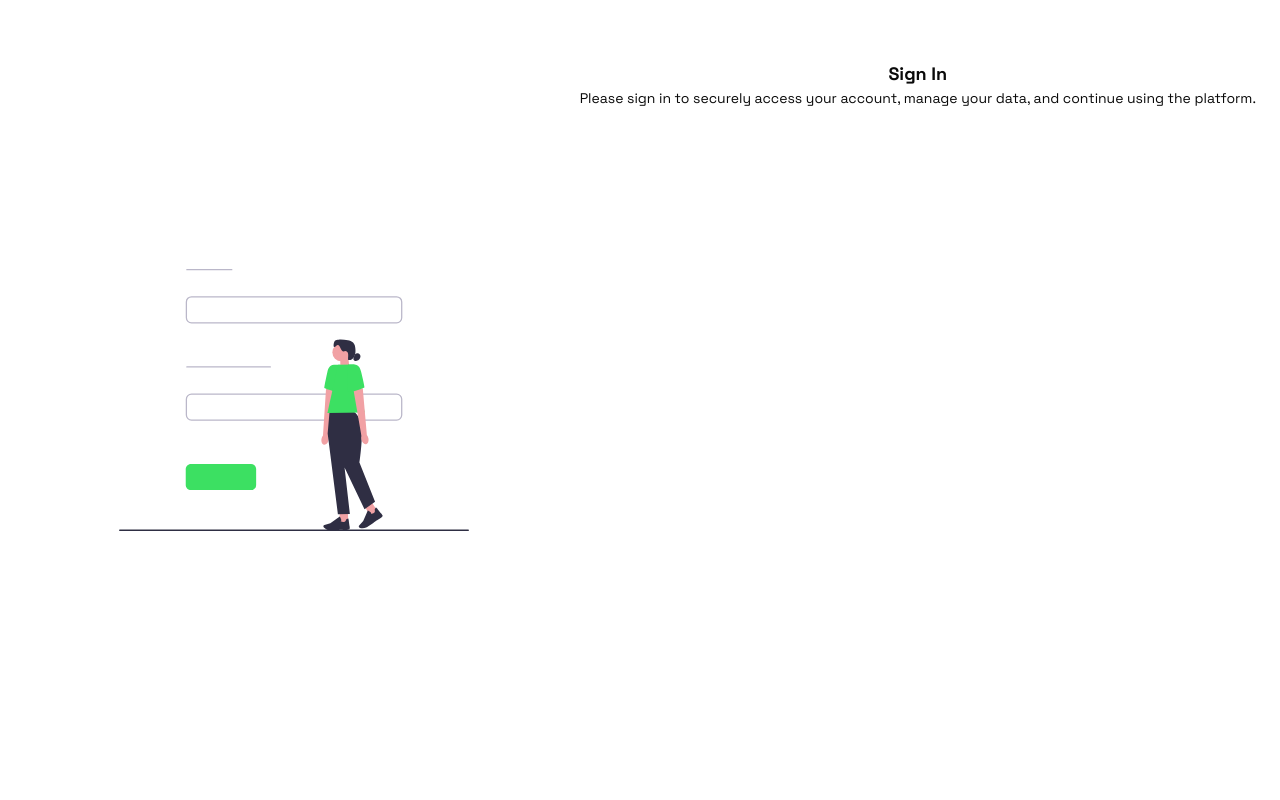
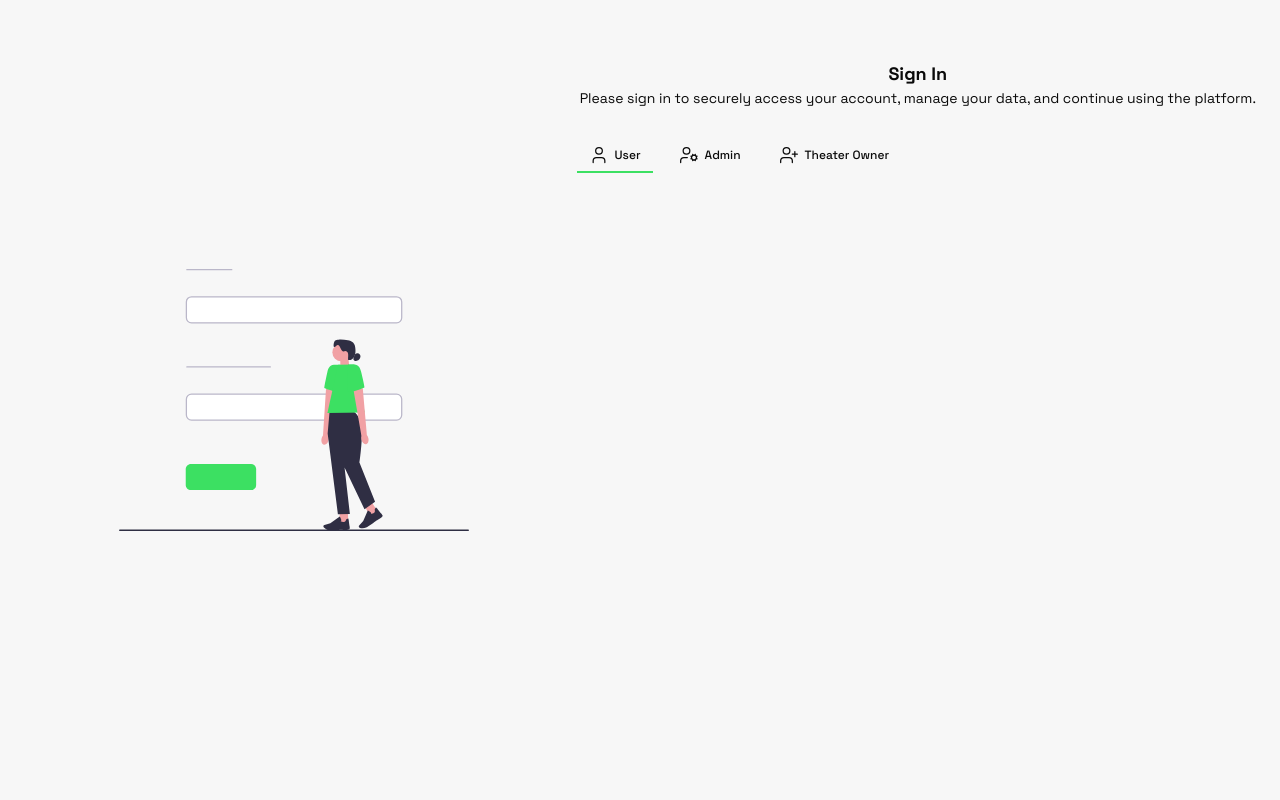
Before and after one commit to Midhun-u/MovieMint, a Next.js app in the folder clients/app-layout/: page /sign in a window 1280 px wide. Shown: the top 800 px of the page. Built offline with nearby package versions, Linux system fonts and the light colour scheme.

Commit message:
Completed AuthTab feature

```diff
--- a/clients/app-layout/app/(auth-pages)/sign/page.tsx
+++ b/clients/app-layout/app/(auth-pages)/sign/page.tsx
@@ -1,3 +1,4 @@
+import Form from '@/components/form/Form'
 import { assets } from '@/public/assets/assets'
 import Image from 'next/image'
 
@@ -23,6 +24,7 @@ const SignPage = () => {
           <h1 className='font-bold text-lg'>Sign In</h1>
           <p className='text-sm'>Please sign in to securely access your account, manage your data, and continue using the platform.</p>
         </div>
+        <Form />
       </div>
     </section>
 
--- a/clients/app-layout/app/globals.css
+++ b/clients/app-layout/app/globals.css
@@ -9,7 +9,7 @@
 }
 
 :root {
-  --background-color: #F4F4F4;
+  --background-color: #f7f7f7;
   --foreground-color: #FFFF;
   --primary-color: #3CE062;
   --primary-accent-color: #0c8f2a;
--- a/clients/app-layout/app/layout.tsx
+++ b/clients/app-layout/app/layout.tsx
@@ -25,7 +25,7 @@ export default function RootLayout({
   return (
     <html lang="en">
       <body
-        className={`${spaceGrotesk.variable}`}
+        className={`${spaceGrotesk.variable} bg-background-color`}
       >
         <main>
           {children}
--- /dev/null
+++ b/clients/app-layout/components/form/AuthTab.tsx
@@ -0,0 +1,38 @@
+import React from "react"
+import { authTabs } from "@/utils/authTab"
+
+interface AuthTabProps {
+    currentTabValue: "USER" | "ADMIN" | "THEATER_OWNER",
+    setCurrentTabValue: React.Dispatch<React.SetStateAction<"USER" | "ADMIN" | "THEATER_OWNER">>
+}
+
+const AuthTab = ({ setCurrentTabValue, currentTabValue }: AuthTabProps) => {
+
+    return (
+
+        <div className="mt-7 w-full">
+            <ul className="w-full gap-3 flex justify-start items-center">
+                {
+                    authTabs.map((authTab, index) => (
+
+                        <li
+                            onClick={() => setCurrentTabValue(authTab.value)}
+                            key={index}
+                            className={`${currentTabValue === authTab.value ? "before:absolute before:w-full before:h-[2.2px] before:left-0 before:bg-primary-color before:bottom-0" : ""} relative flex items-center gap-1.5 py-2 px-3 border border-background-color ${currentTabValue === authTab.value ? "hover:bg-background-color" : "hover:bg-foreground-color hover:border-disable-color/19"}  rounded-sm cursor-pointer transition-all duration-200`}
+                        >
+                            <authTab.Icon
+                                size={20}
+                                strokeWidth={1.5}
+                            />
+                            <span className="text-xs font-medium">{authTab.title}</span>
+                        </li>
+
+                    ))
+                }
+            </ul>
+        </div>
+
+    )
+}
+
+export default AuthTab
--- /dev/null
+++ b/clients/app-layout/components/form/Form.tsx
@@ -0,0 +1,22 @@
+'use client'
+
+import { useState } from "react"
+import AuthTab from "./AuthTab"
+
+const Form = () => {
+
+    const [currentTabValue, setCurrentTabValue] = useState<"USER" | "ADMIN" | "THEATER_OWNER">("USER")
+
+  return (
+
+    <form className="w-full ">
+       <AuthTab
+            currentTabValue={currentTabValue}
+            setCurrentTabValue={setCurrentTabValue}
+       />
+    </form>
+
+  )
+}
+
+export default Form
--- /dev/null
+++ b/clients/app-layout/utils/authTab.ts
@@ -0,0 +1,31 @@
+import {
+    UserIcon,
+    UserCog as AdminIcon,
+    UserPlus as TheaterOwnerIcon,
+    LucideProps
+} from 'lucide-react'
+import { ForwardRefExoticComponent, RefAttributes } from 'react'
+
+type AuthTabs = Array<{
+    title: string,
+    Icon: ForwardRefExoticComponent<Omit<LucideProps, "ref"> & RefAttributes<SVGSVGElement>>,
+    value: "USER" | "ADMIN" | "THEATER_OWNER"
+}>
+
+export const authTabs: AuthTabs = [
+    {
+        title: "User",
+        Icon: UserIcon,
+        value: "USER"
+    },
+    {
+        title: "Admin",
+        Icon: AdminIcon,
+        value: "ADMIN"
+    },
+    {
+        title: "Theater Owner",
+        Icon: TheaterOwnerIcon,
+        value: "THEATER_OWNER"
+    }
+]
```
